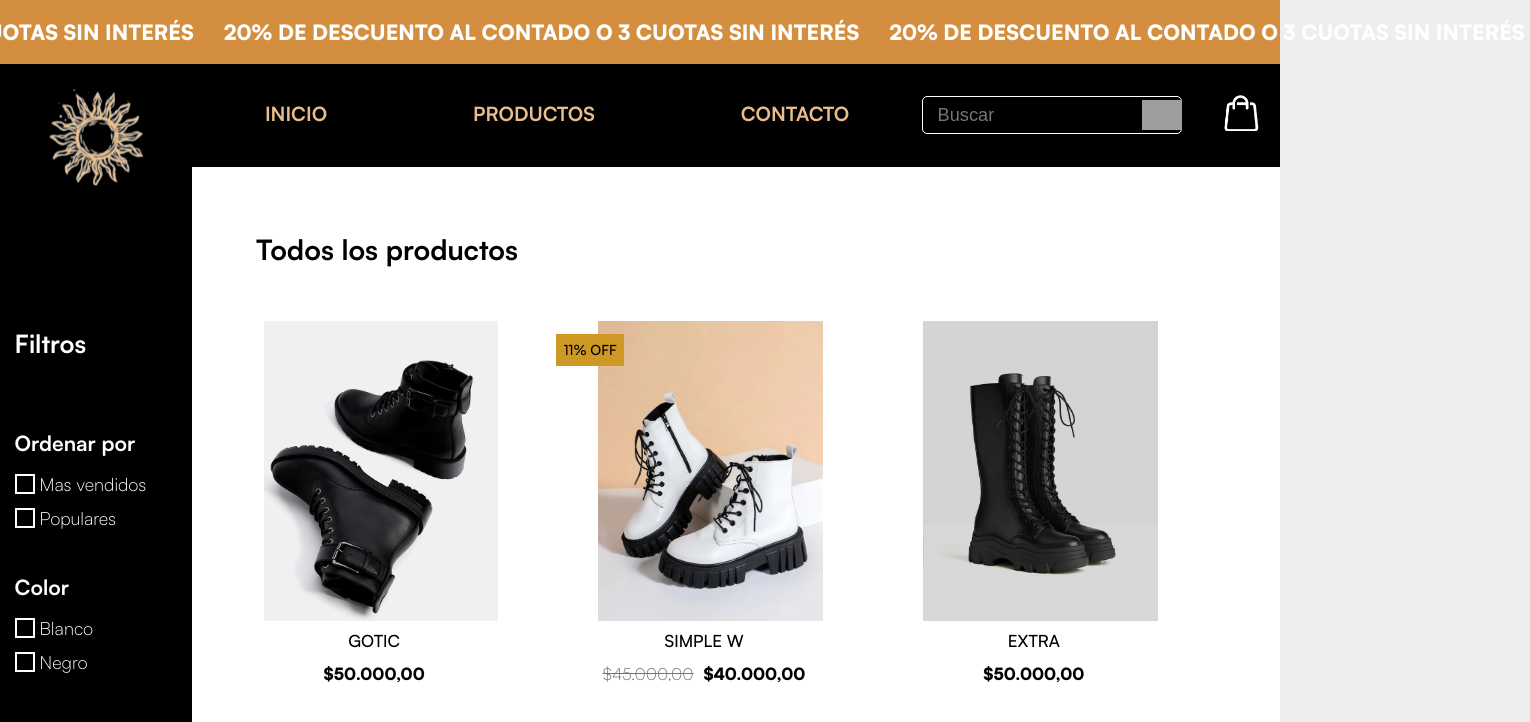
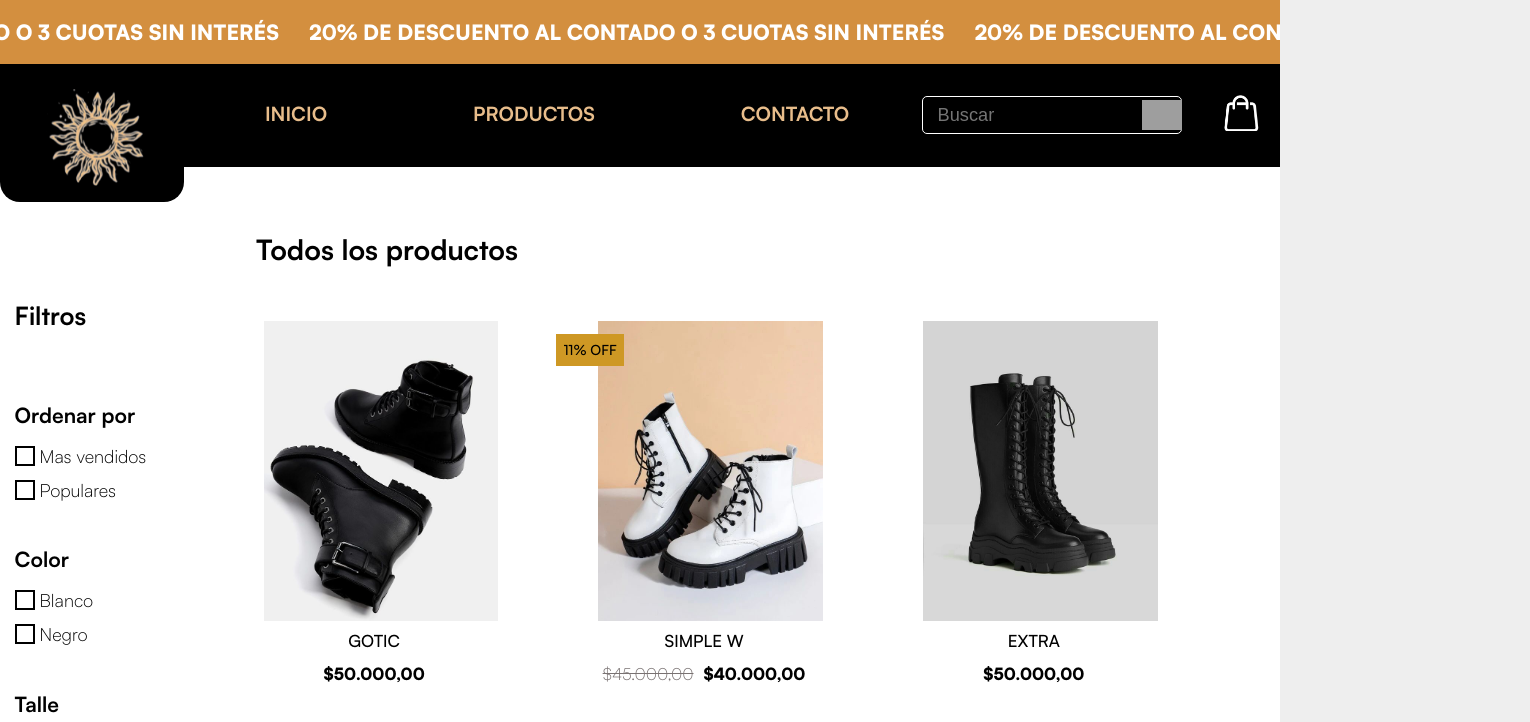
Before and after one commit to KatherineDG/ProyectoEcommerceFront, a React (Create React App) app: page /productos in a window 1280 px wide. Shown: the top 722 px of the page, 1530 px wide, since content can reach past the window. Built offline with nearby package versions, Linux system fonts and the light colour scheme; grey boxes are pictures that could not be loaded.

Commit message:
cambio colores filtros y arreglo promocion

```diff
--- a/src/components/filters/Filters.css
+++ b/src/components/filters/Filters.css
@@ -1,12 +1,10 @@
 .filters-right{
-    background-color: black;
+    background-color: rgb(255, 255, 255);
     position: absolute;
-    height: 1000vh;
+    height: 100vh;
     width: 15%;
-    color: white;
+    color: rgb(0, 0, 0);
     overflow-y: auto; /* Hace que el contenido se desplace si es más largo que el contenedor */
-    padding: 10% 0 0 0;
-    transform: translateY(-100px);
 }
 
 /* Personalizacion del scroll bar */
@@ -15,11 +13,11 @@
 }
 
 .filters-right::-webkit-scrollbar-track {
-  background: #333; /* Color del fondo del scrollbar */
+  background: #e2e2e2; /* Color del fondo del scrollbar */
 }
 
 .filters-right::-webkit-scrollbar-thumb {
-  background-color: #666; /* Color del thumb (barra de desplazamiento) */
+  background-color: #e4e4e4; /* Color del thumb (barra de desplazamiento) */
   border-radius: 10px; /* Borde redondeado del thumb */
 }
 
@@ -68,8 +66,8 @@
     display: inline-block;
     width: 16px; /* Tamaño del checkbox */
     height: 16px; /* Tamaño del checkbox */
-    border: 2px solid #ffffff; /* Borde del checkbox */
-    background-color: #000000; /* Color de fondo del checkbox */
+    border: 2px solid #000000; /* Borde del checkbox */
+    background-color: #ffffff; /* Color de fondo del checkbox */
     margin: 0 5px 0 0;
   }
 
--- a/src/components/navbar/Navbar.css
+++ b/src/components/navbar/Navbar.css
@@ -15,6 +15,7 @@
     width: 100%;
     background-color: rgba(211, 143, 63, 1);
     padding: 1% 0 1% 0 ;
+    overflow: hidden; /* Oculta el desplazamiento horizontal */
 }
 
 .linea-promocion p{
@@ -40,7 +41,7 @@
     background-color: black;
     width: 100px;
     object-fit: cover; /* Recorta la imagen para que cubra el contenedor */
-    padding: 0 3.6% 3% 3.6%;
+    padding: 0 3% 1% 3.6%;
     border-radius: 20px;
     margin: 2% 0 0 0;
 }
```
